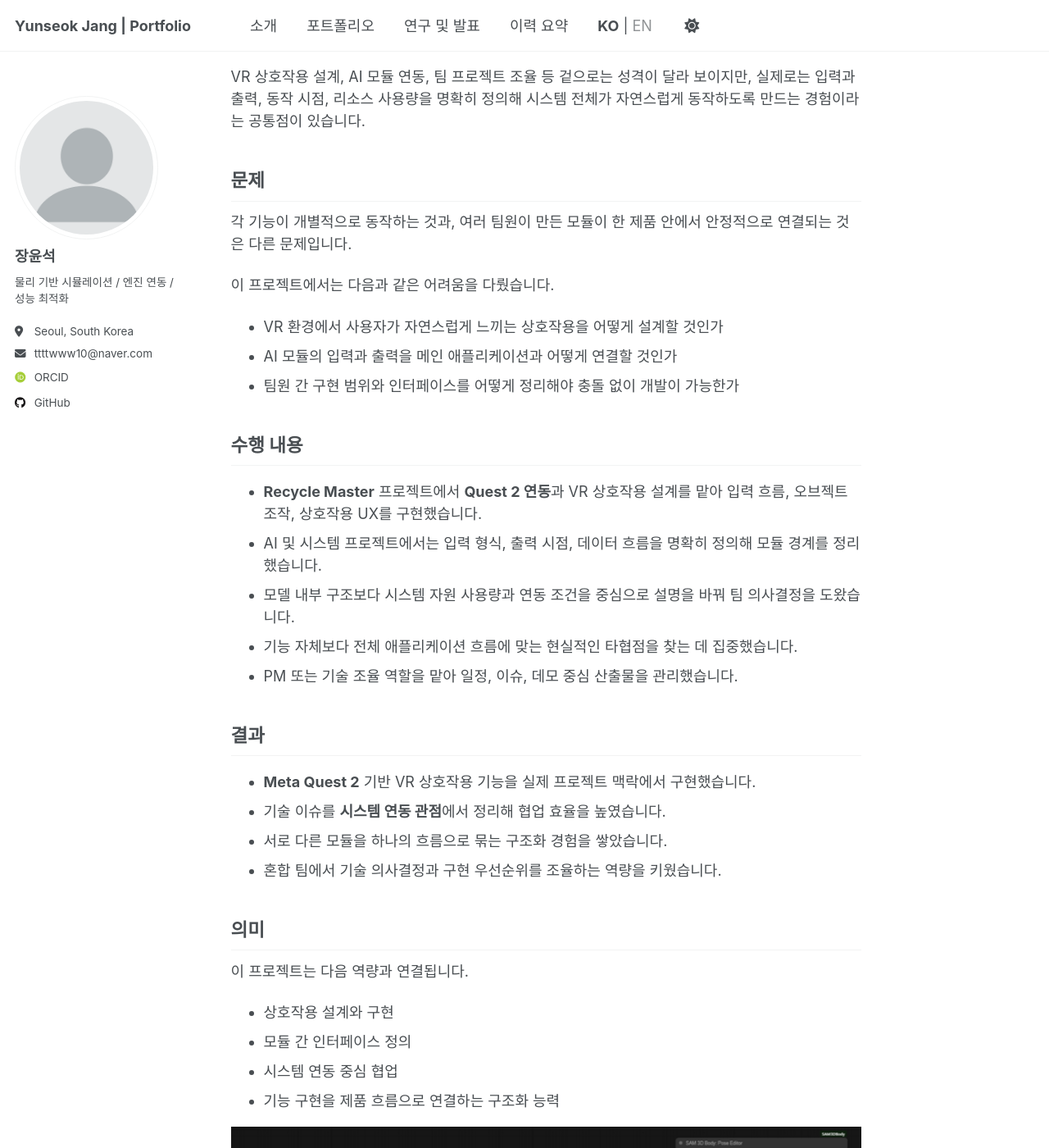
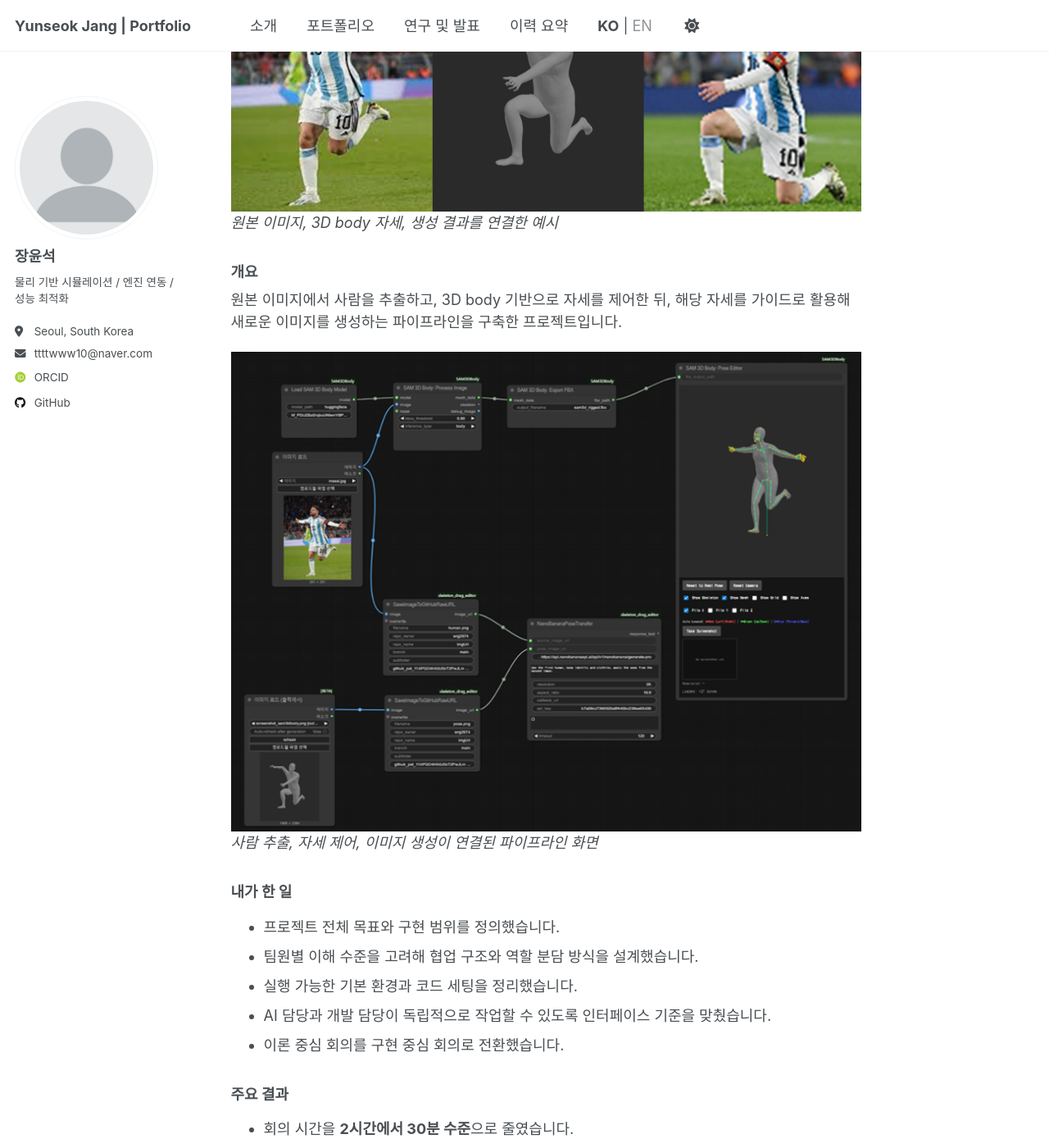
Before and after one commit to dodogcat/dodogcat.github.io, a Jekyll site: the page built from _portfolio/3-image-editing.md, in a window 1280 px wide and 1400 px high, scrolled down 396 px. Shown: the whole window at 82% size. Built offline with Jekyll 4.4.1, drawn with Linux system fonts in a browser that asks for light colours; some web fonts are replaced; some of the changed text lies outside the part shown.

Commit message:
Rewrite image editing portfolio project

```diff
--- a/_portfolio/3-image-editing.md
+++ b/_portfolio/3-image-editing.md
@@ -1,61 +1,46 @@
 ---
-title: "소프트웨어 개발 및 VR 상호작용"
-excerpt: "Quest 2 기반 VR 상호작용 개발, 팀 프로젝트 조율, 모듈 간 데이터 흐름 구조화를 중심으로 정리한 프로젝트입니다.<br/><img src='/images/notion6.png'>"
+title: "AI 기반 이미지 편집 파이프라인 구축"
+excerpt: "사람 추출, 3D body 자세 제어, 이미지 생성을 연결한 파이프라인을 구축하고 협업 구조를 설계한 프로젝트입니다.<br/><img src='/images/notion6.png'>"
 collection: portfolio
 category: software
 tags:
-  - VR
-  - Quest2
-  - Unity
-  - 시스템 연동
-  - 팀 협업
-  - 상호작용
+  - Python
+  - ComfyUI
+  - 이미지 생성
+  - 파이프라인 설계
+  - 팀 리딩
 ---
 
-**기간**: 2020.06 - 2025.12
-**역할**: 기술 기획, 상호작용 설계, 시스템 연동, 팀 조율
-**기술 스택**: Unity, C#, Meta Quest 2, Python, API 연동, 시스템 파이프라인 설계
+**기간**: 2025.09 - 2025.12
+**역할**: 팀장, 구조 설계, 환경 세팅, 역할 분담 조율
+**팀 규모**: 3명
+**기술 스택**: Python, ComfyUI, SAM, 3D Body, External Image API
 **코드**: 비공개 저장소, 요청 시 설명 가능
 
-## 개요
+![AI 기반 이미지 편집 결과 예시](/images/notion6.png)
+*원본 이미지, 3D body 자세, 생성 결과를 연결한 예시*
 
-이 프로젝트 묶음은 서로 다른 기능과 모듈을 실제로 연결 가능한 형태의 소프트웨어로 구조화하는 데 초점이 있습니다.
+### 개요
 
-VR 상호작용 설계, AI 모듈 연동, 팀 프로젝트 조율 등 겉으로는 성격이 달라 보이지만, 실제로는 입력과 출력, 동작 시점, 리소스 사용량을 명확히 정의해 시스템 전체가 자연스럽게 동작하도록 만드는 경험이라는 공통점이 있습니다.
+원본 이미지에서 사람을 추출하고, 3D body 기반으로 자세를 제어한 뒤, 해당 자세를 가이드로 활용해 새로운 이미지를 생성하는 파이프라인을 구축한 프로젝트입니다.
 
-## 문제
+![이미지 편집 파이프라인 구성](/images/notion7.png)
+*사람 추출, 자세 제어, 이미지 생성이 연결된 파이프라인 화면*
 
-각 기능이 개별적으로 동작하는 것과, 여러 팀원이 만든 모듈이 한 제품 안에서 안정적으로 연결되는 것은 다른 문제입니다.
+### 내가 한 일
 
-이 프로젝트에서는 다음과 같은 어려움을 다뤘습니다.
+- 프로젝트 전체 목표와 구현 범위를 정의했습니다.
+- 팀원별 이해 수준을 고려해 협업 구조와 역할 분담 방식을 설계했습니다.
+- 실행 가능한 기본 환경과 코드 세팅을 정리했습니다.
+- AI 담당과 개발 담당이 독립적으로 작업할 수 있도록 인터페이스 기준을 맞췄습니다.
+- 이론 중심 회의를 구현 중심 회의로 전환했습니다.
 
-- VR 환경에서 사용자가 자연스럽게 느끼는 상호작용을 어떻게 설계할 것인가
-- AI 모듈의 입력과 출력을 메인 애플리케이션과 어떻게 연결할 것인가
-- 팀원 간 구현 범위와 인터페이스를 어떻게 정리해야 충돌 없이 개발이 가능한가
+### 주요 결과
 
-## 수행 내용
+- 회의 시간을 **2시간에서 30분 수준**으로 줄였습니다.
+- 사람 추출, 자세 제어, 이미지 생성이 연결된 프로토타입을 제출했습니다.
+- 서로 다른 배경의 팀원이 독립적으로 작업 가능한 구조를 정착시켰습니다.
 
-- **Recycle Master** 프로젝트에서 **Quest 2 연동**과 VR 상호작용 설계를 맡아 입력 흐름, 오브젝트 조작, 상호작용 UX를 구현했습니다.
-- AI 및 시스템 프로젝트에서는 입력 형식, 출력 시점, 데이터 흐름을 명확히 정의해 모듈 경계를 정리했습니다.
-- 모델 내부 구조보다 시스템 자원 사용량과 연동 조건을 중심으로 설명을 바꿔 팀 의사결정을 도왔습니다.
-- 기능 자체보다 전체 애플리케이션 흐름에 맞는 현실적인 타협점을 찾는 데 집중했습니다.
-- PM 또는 기술 조율 역할을 맡아 일정, 이슈, 데모 중심 산출물을 관리했습니다.
+### 의미
 
-## 결과
-
-- **Meta Quest 2** 기반 VR 상호작용 기능을 실제 프로젝트 맥락에서 구현했습니다.
-- 기술 이슈를 **시스템 연동 관점**에서 정리해 협업 효율을 높였습니다.
-- 서로 다른 모듈을 하나의 흐름으로 묶는 구조화 경험을 쌓았습니다.
-- 혼합 팀에서 기술 의사결정과 구현 우선순위를 조율하는 역량을 키웠습니다.
-
-## 의미
-
-이 프로젝트는 다음 역량과 연결됩니다.
-
-- 상호작용 설계와 구현
-- 모듈 간 인터페이스 정의
-- 시스템 연동 중심 협업
-- 기능 구현을 제품 흐름으로 연결하는 구조화 능력
-
-![상호작용 및 시스템 연동 흐름](/images/notion7.png)
-*상호작용, 외부 모듈, 애플리케이션 흐름을 함께 고려한 개발 경험.*
+이 프로젝트는 단순 구현보다, 목표와 역할, 인터페이스를 구조화해 실행 가능한 협업 체계를 만든 경험이라는 점에 의미가 있습니다. 복합적인 연구개발 환경에서 필요한 협업 설계와 실행 관리 역량을 보여줄 수 있는 프로젝트입니다.
```
